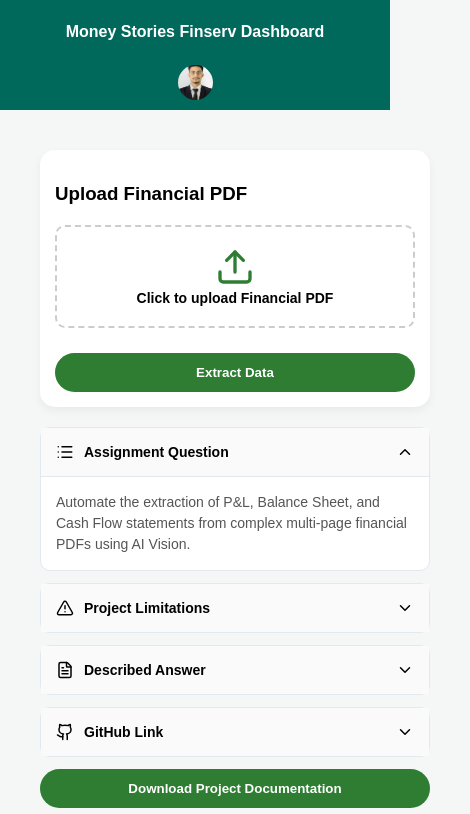
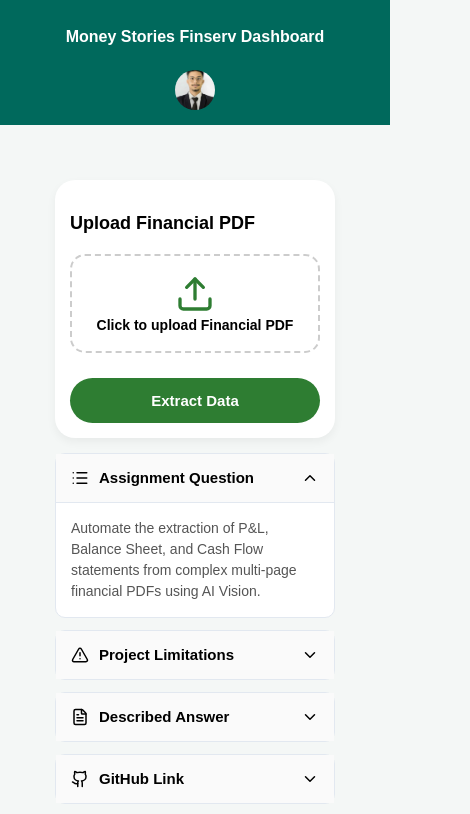
Before and after one commit to kmarankit/Money-Stories-Final, a React (Create React App) app in the folder frontend/: page / in a window 390 px wide. Shown: the top 814 px of the page, 470 px wide, since content can reach past the window. Built offline with nearby package versions, Linux system fonts and the light colour scheme.

Commit message:
responsive 2

```diff
--- a/frontend/src/App.css
+++ b/frontend/src/App.css
@@ -181,3 +181,227 @@ body { margin: 0; background: var(--bg); font-family: sans-serif; }
   min-width: 600px;
   border-collapse: collapse;
 }
+/* ===============================
+   GLOBAL FIXES
+================================= */
+
+* {
+  box-sizing: border-box;
+}
+
+html, body {
+  margin: 0;
+  padding: 0;
+  overflow-x: hidden;
+}
+
+/* Prevent horizontal scroll everywhere */
+.dashboard {
+  width: 100%;
+  max-width: 100%;
+  overflow-x: hidden;
+}
+
+/* ===============================
+   NAVBAR FIX
+================================= */
+
+.navbar {
+  width: 100%;
+  padding: 20px;
+}
+
+.nav-inner {
+  display: flex;
+  align-items: center;
+  justify-content: space-between;
+  max-width: 1200px;
+  margin: auto;
+  flex-wrap: wrap;
+}
+
+.nav-avatar {
+  width: 45px;
+  height: 45px;
+  border-radius: 50%;
+}
+
+/* ===============================
+   GRID LAYOUT
+================================= */
+
+.dashboard-grid {
+  display: grid;
+  grid-template-columns: 280px 1fr;
+  gap: 20px;
+  max-width: 1200px;
+  margin: auto;
+  padding: 20px;
+}
+
+/* Tablet */
+@media (max-width: 1024px) {
+  .dashboard-grid {
+    grid-template-columns: 1fr;
+  }
+
+  .info-side {
+    order: 2;
+  }
+
+  .upload-side {
+    order: 1;
+  }
+}
+
+/* ===============================
+   CARDS
+================================= */
+
+.upload-card,
+.result-card,
+.sidebar-profile-card {
+  width: 100%;
+  max-width: 100%;
+  padding: 20px;
+  border-radius: 20px;
+}
+
+/* ===============================
+   UPLOAD DROPZONE FIX
+================================= */
+
+.upload-area-container {
+  width: 100%;
+}
+
+.upload-dropzone {
+  width: 100%;
+  max-width: 100%;
+  padding: 25px;
+  border-radius: 15px;
+  cursor: pointer;
+  text-align: center;
+  word-break: break-word;
+}
+
+/* Prevent long filename overflow */
+.drop-text strong {
+  display: block;
+  word-break: break-word;
+}
+
+/* ===============================
+   BUTTON FIX
+================================= */
+
+.btn-primary,
+.btn-success {
+  width: 100%;
+  max-width: 100%;
+  padding: 14px;
+  border-radius: 40px;
+}
+
+/* ===============================
+   PROGRESS BAR
+================================= */
+
+.progress-container {
+  width: 100%;
+  height: 8px;
+  border-radius: 10px;
+  overflow: hidden;
+}
+
+/* ===============================
+   TABLE FIX
+================================= */
+
+.table-wrapper {
+  width: 100%;
+  overflow-x: auto;
+}
+
+.data-table {
+  min-width: 600px;
+}
+
+/* ===============================
+   MOBILE OPTIMIZATION
+================================= */
+
+@media (max-width: 768px) {
+
+  .navbar {
+    padding: 15px;
+  }
+
+  .nav-inner {
+    flex-direction: column;
+    text-align: center;
+    gap: 10px;
+  }
+
+  .navbar h2 {
+    font-size: 18px;
+  }
+
+  .nav-avatar {
+    width: 40px;
+    height: 40px;
+  }
+
+  .dashboard-grid {
+    padding: 15px;
+    gap: 15px;
+  }
+
+  .upload-card,
+  .result-card,
+  .sidebar-profile-card {
+    padding: 15px;
+  }
+
+  .upload-dropzone {
+    padding: 20px;
+  }
+
+  .dropdown-header {
+    font-size: 15px;
+  }
+
+  .profile-name-text {
+    font-size: 16px;
+  }
+
+  .profile-detail {
+    font-size: 13px;
+  }
+
+  .loading-log-text {
+    font-size: 13px;
+    text-align: center;
+  }
+}
+
+/* Extra Small Phones */
+
+@media (max-width: 480px) {
+
+  .navbar h2 {
+    font-size: 16px;
+  }
+
+  .upload-card h3 {
+    font-size: 18px;
+  }
+
+  .upload-dropzone {
+    padding: 18px;
+  }
+
+  .btn-primary {
+    font-size: 15px;
+  }
+}
```
